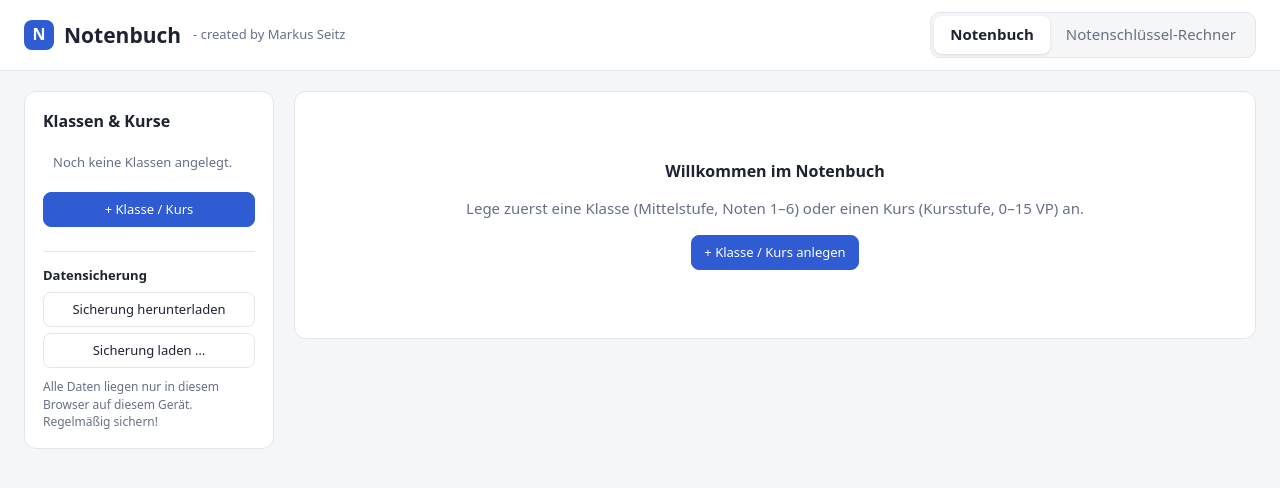
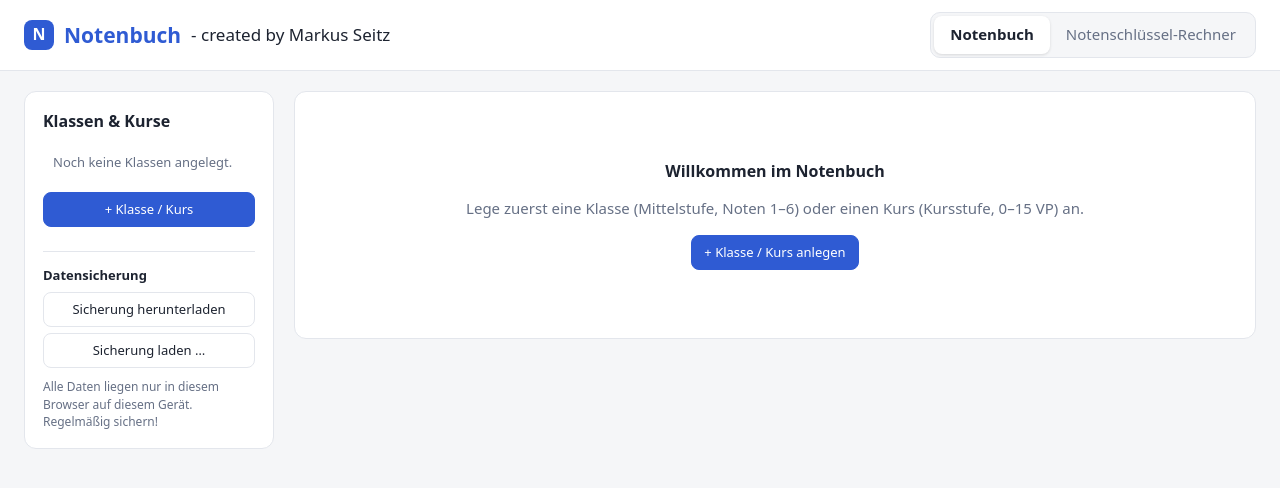
Before and after one commit to allerseitzCreator/Notenbuch, a plain HTML site: page index.html in a window 1280 px wide. Drawn offline with Linux system fonts and the light colour scheme.

Commit message:
Kopfzeile: Notenbuch in Logo-Blau, Zusatz in dünner schwarzer Schrift
Co-Authored-By: Claude Opus 5.5 <noreply@anthropic.com>
Claude-Session: https://claude.ai/code/session_01PrC8YW5q4s84A5Zfm92VNw

```diff
--- a/index.html
+++ b/index.html
@@ -14,7 +14,8 @@
   body{margin:0;font:15px/1.45 system-ui,-apple-system,"Segoe UI",Roboto,sans-serif;background:var(--bg);color:var(--ink)}
   header.top{background:var(--card);border-bottom:1px solid var(--line);padding:12px 24px;display:flex;flex-wrap:wrap;gap:16px;align-items:center;justify-content:space-between;position:sticky;top:0;z-index:20}
   h1{font-size:21px;margin:0;display:flex;align-items:center;gap:10px}
-  h1 .byline{font-size:13px;font-weight:400;color:var(--muted);margin-left:2px}
+  h1 .appname{color:var(--accent);font-weight:700}
+  h1 .byline{font-size:17px;font-weight:300;color:#1d2330;white-space:nowrap}
   h1 .logo{width:30px;height:30px;border-radius:8px;background:var(--accent);color:#fff;display:grid;place-items:center;font-size:16px}
   h2{font-size:16px;margin:0 0 12px}
   .tabs{display:flex;background:var(--bg);border:1px solid var(--line);border-radius:10px;padding:3px}
@@ -295,7 +296,7 @@
 </head>
 <body>
 <header class="top">
-  <h1><span class="logo">N</span>Notenbuch<span class="byline">- created by Markus Seitz</span></h1>
+  <h1><span class="logo">N</span><span class="appname">Notenbuch</span><span class="byline">- created by Markus Seitz</span></h1>
   <nav class="tabs" id="appTabs">
     <button data-view="buch">Notenbuch</button>
     <button data-view="rechner">Notenschlüssel-Rechner</button>
```
